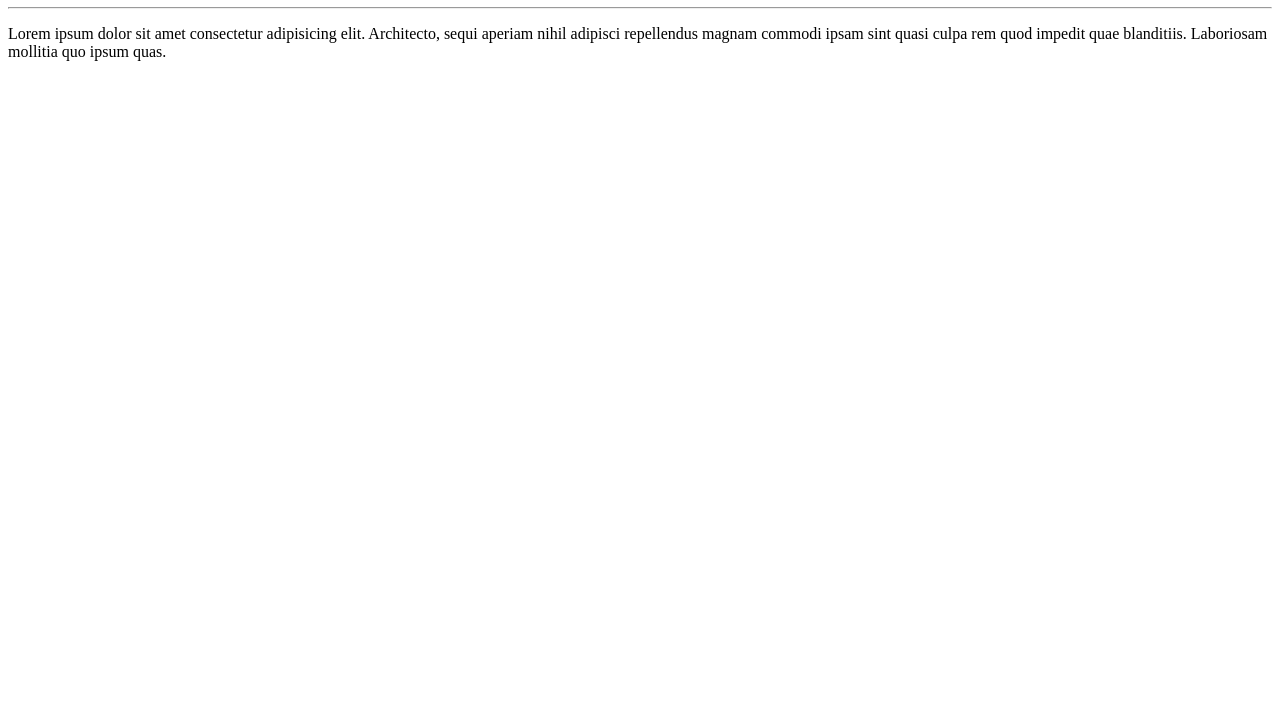
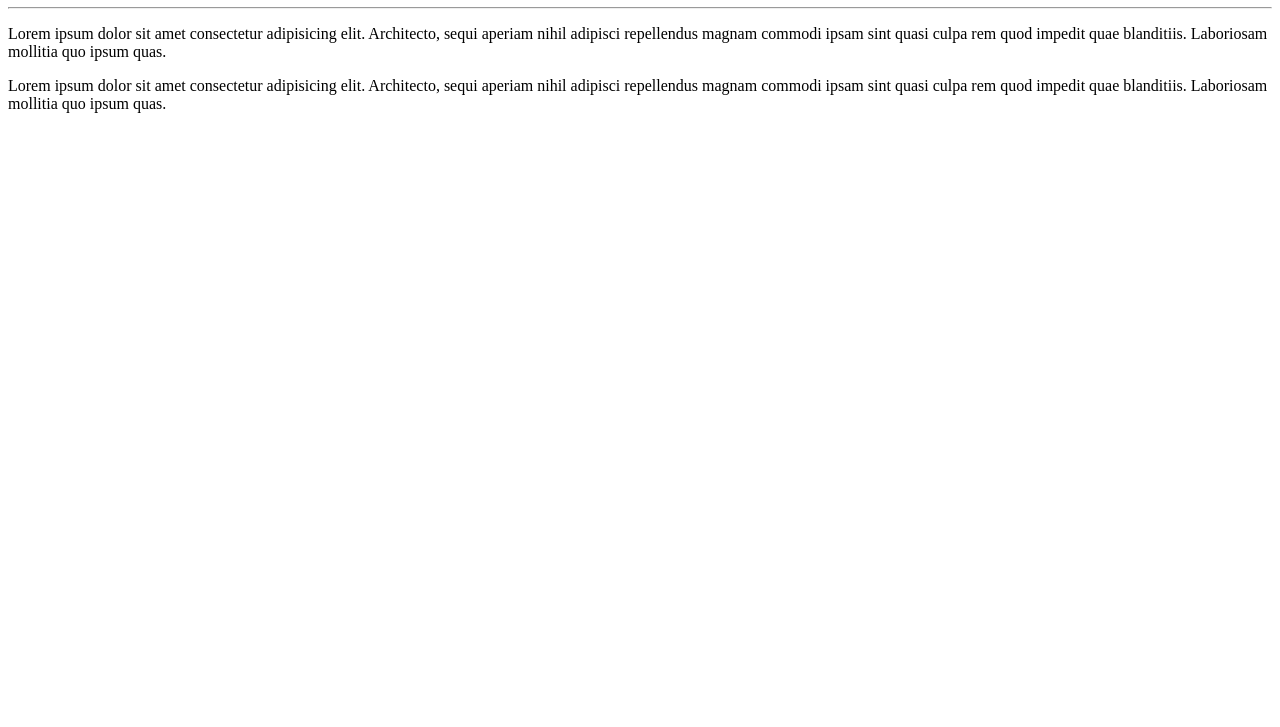
Before and after one commit to iShellyX/Ola-Mundo, a plain HTML site: page site-exemplo/index.html in a window 1280 px wide. Shown: the part 73-800 px from the top of the page. Drawn offline with Linux system fonts and the light colour scheme.

Commit message:
adicionei um parágrafo

```diff
--- a/site-exemplo/index.html
+++ b/site-exemplo/index.html
@@ -10,5 +10,6 @@
     <h1>Olá, Mundo!</h1>
     <hr>
     <p>Lorem ipsum dolor sit amet consectetur adipisicing elit. Architecto, sequi aperiam nihil adipisci repellendus magnam commodi ipsam sint quasi culpa rem quod impedit quae blanditiis. Laboriosam mollitia quo ipsum quas.</p>
+    <p>Lorem ipsum dolor sit amet consectetur adipisicing elit. Architecto, sequi aperiam nihil adipisci repellendus magnam commodi ipsam sint quasi culpa rem quod impedit quae blanditiis. Laboriosam mollitia quo ipsum quas.</p>
 </body>
 </html>
```
